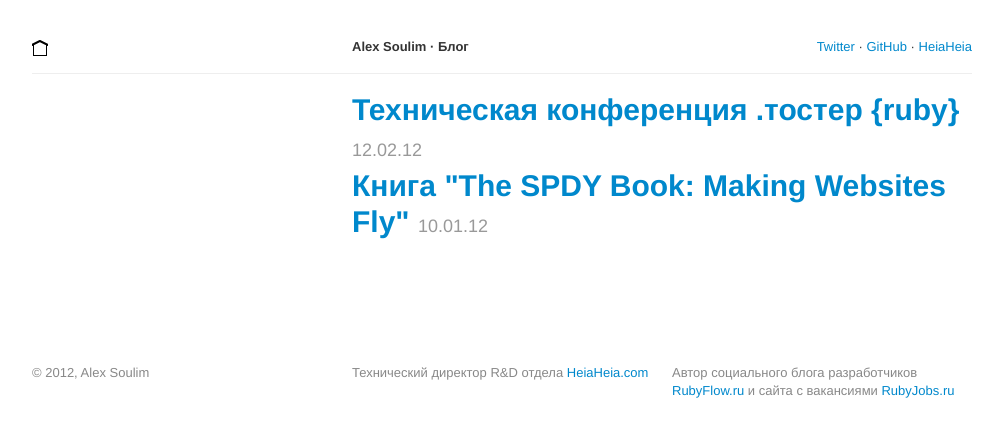
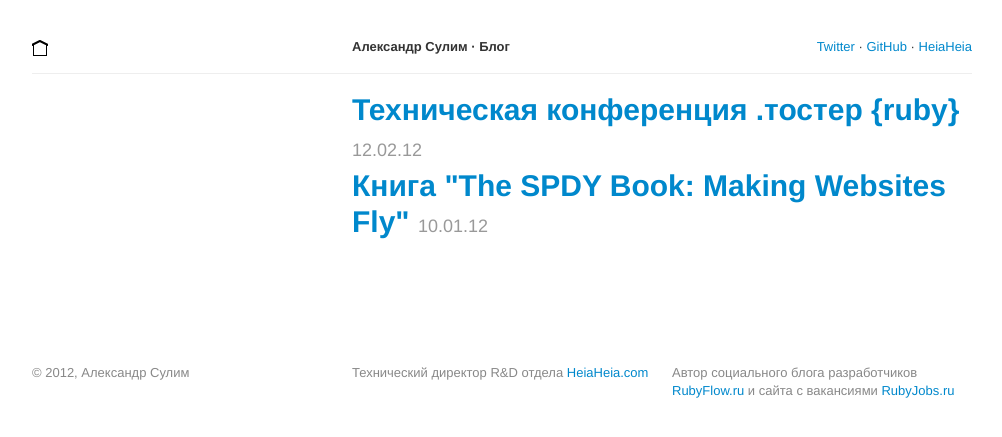
Before and after one commit to soulim/soulim.github.com, a Jekyll site: the page built from index.html, in a window 1280 px wide. Shown: the top 437 px of the page, without its empty margins (138-1140 px from the left). Built offline with Jekyll 4.4.1, drawn with Linux system fonts in a browser that asks for light colours.

Commit message:
Update my name

```diff
--- a/_layouts/default.html
+++ b/_layouts/default.html
@@ -32,7 +32,7 @@
         {% endif %}
       </div>
       <div class="span4">
-        <strong>Alex Soulim &middot; Блог</strong>
+        <strong>Александр Сулим &middot; Блог</strong>
       </div>
       <div class="span4" style="text-align:right">
         <a href="http://twitter.com/soulim">Twitter</a> &middot;
@@ -47,7 +47,7 @@
     </div>
     <footer class="row">
       <div class="span4">
-        <p>&copy;&nbsp;2012, Alex Soulim</p>
+        <p>&copy;&nbsp;2012, Александр Сулим</p>
       </div>
       <div class="span4">
         <p>Технический директор R&D отдела <a href="http://heiaheia.com">HeiaHeia.com</a></p>
```
